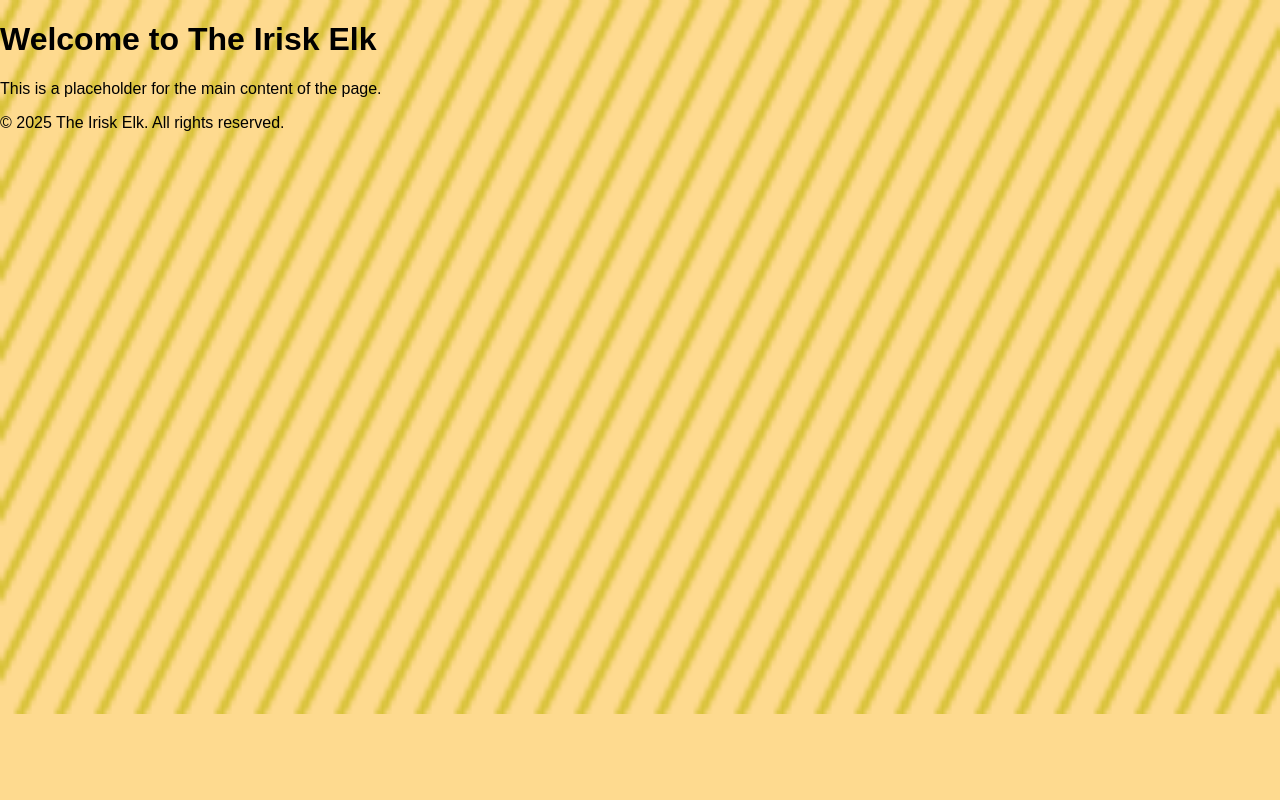
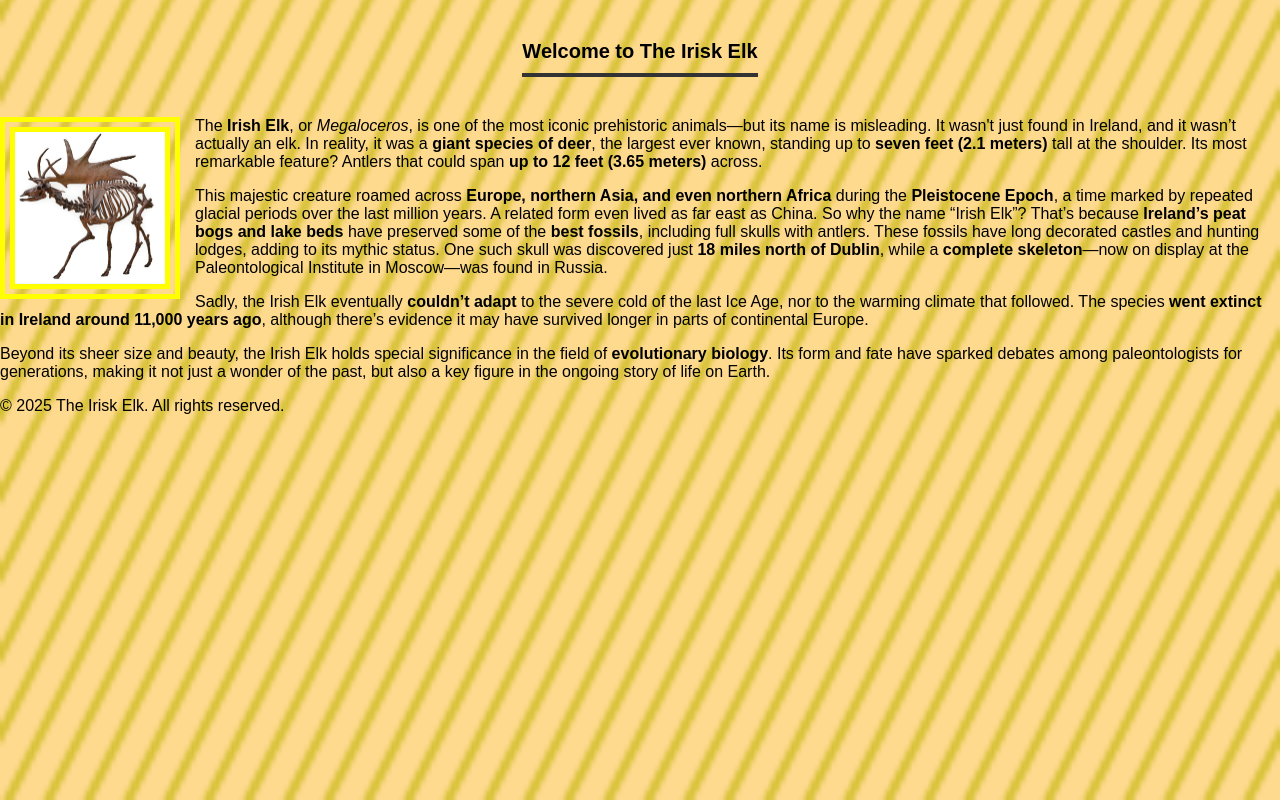
Before and after one commit to Iris7395/simplewebsite, a plain HTML site: page index.html in a window 1280 px wide. Drawn offline with Linux system fonts and the light colour scheme.

Commit message:
i have to peek you? you still get beat!

```diff
--- a/index.html
+++ b/index.html
@@ -7,10 +7,29 @@
     <link rel="stylesheet" href="style.css">
 </head>
 <body>
-    <header id="Welcome-Message">
-    <h1>Welcome to The Irisk Elk</h1>
-    </header>
-    <p>This is a placeholder for the main content of the page.</p>
+    <h1 id="Welcome-Message">Welcome to The Irisk Elk</h1>
+
+
+    <section class="Explaination">
+            <img id="IriskElkIMG" src="assets/iriskelk.jpg" alt="An image of irisk elk" style="float: left; margin-right: 15px; width: 150px;">
+
+            <p>
+                The <strong>Irish Elk</strong>, or <em>Megaloceros</em>, is one of the most iconic prehistoric animals—but its name is misleading. It wasn't just found in Ireland, and it wasn’t actually an elk. In reality, it was a <strong>giant species of deer</strong>, the largest ever known, standing up to <strong>seven feet (2.1 meters)</strong> tall at the shoulder. Its most remarkable feature? Antlers that could span <strong>up to 12 feet (3.65 meters)</strong> across.
+            </p>
+
+            <p>
+                This majestic creature roamed across <strong>Europe, northern Asia, and even northern Africa</strong> during the <strong>Pleistocene Epoch</strong>, a time marked by repeated glacial periods over the last million years. A related form even lived as far east as China. So why the name “Irish Elk”? That’s because <strong>Ireland’s peat bogs and lake beds</strong> have preserved some of the <strong>best fossils</strong>, including full skulls with antlers. These fossils have long decorated castles and hunting lodges, adding to its mythic status. One such skull was discovered just <strong>18 miles north of Dublin</strong>, while a <strong>complete skeleton</strong>—now on display at the Paleontological Institute in Moscow—was found in Russia.
+            </p>
+
+            <p>
+                Sadly, the Irish Elk eventually <strong>couldn’t adapt</strong> to the severe cold of the last Ice Age, nor to the warming climate that followed. The species <strong>went extinct in Ireland around 11,000 years ago</strong>, although there’s evidence it may have survived longer in parts of continental Europe.
+            </p>
+
+            <p>
+                Beyond its sheer size and beauty, the Irish Elk holds special significance in the field of <strong>evolutionary biology</strong>. Its form and fate have sparked debates among paleontologists for generations, making it not just a wonder of the past, but also a key figure in the ongoing story of life on Earth.
+            </p>
+        </section>
+
     <footer>
         <p>&copy; 2025 The Irisk Elk. All rights reserved.</p>
     </footer>
--- a/style.css
+++ b/style.css
@@ -8,3 +8,19 @@ body {
   margin: 0;
   padding: 0;
 }
+
+#Welcome-Message {
+  margin-top: 20px;
+  font-size: 20px;
+  text-align: center;
+  border-bottom: 4px solid #333;
+  padding-bottom: 10px;
+  width: fit-content;
+  margin: 40px auto;
+}
+
+#IriskElkIMG {
+    border: 15px double yellow
+}
+
+/* iriskelk.jpg *\
```
Also changed, not shown: assets/iriskelk.jpg (added), assets/stripeAD0yellow256.jpg (deleted), assets/stripeG20yellow256.jpg (deleted).
